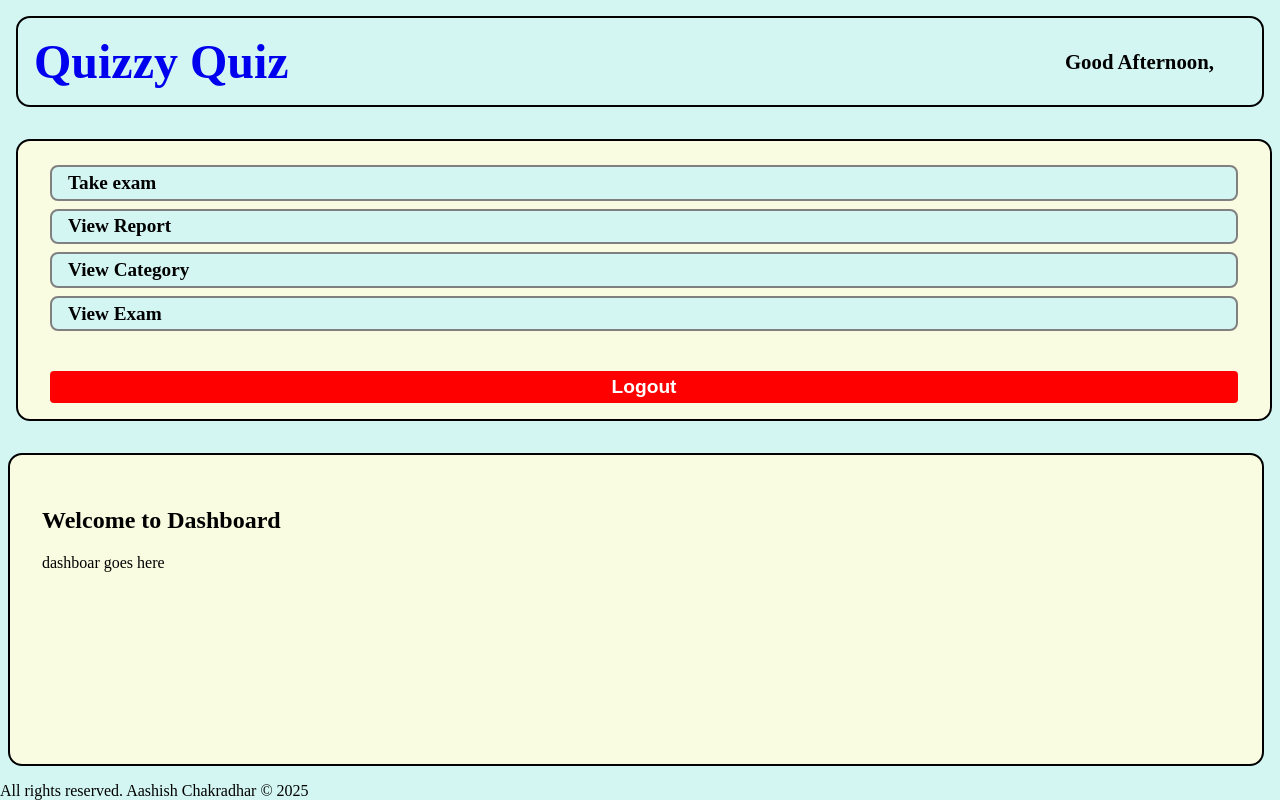
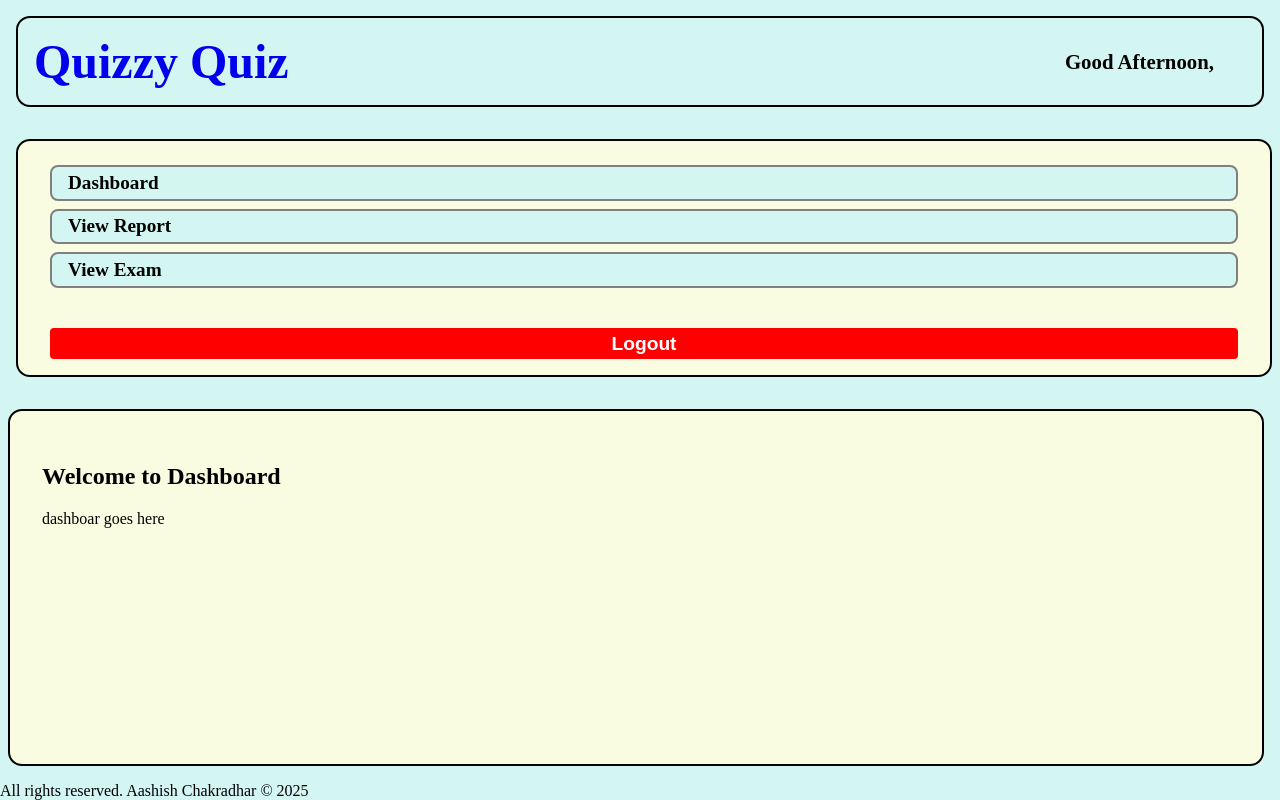
Before and after one commit to aashishChakradhar/quizApp, a React (Create React App) app in the folder frontend/: page / in a window 1280 px wide. Built offline with nearby package versions, Linux system fonts and the light colour scheme; no server answers.

Commit message:
removing category view for student user

```diff
--- a/frontend/src/components/sidebar.jsx
+++ b/frontend/src/components/sidebar.jsx
@@ -10,14 +10,14 @@ export default function Sidebar(props) {
     <div id="sidebar">
       <ul>
         <li>
-          <Link to="/test">Take exam</Link>
+          <Link to="/dashboard">Dashboard</Link>
         </li>
         <li>
           <Link to="/records/view">View Report</Link>
         </li>
-        <li>
+        {/* <li>
           <Link to="/category">View Category</Link>
-        </li>
+        </li> */}
         <li>
           <Link to="/exams">View Exam</Link>
         </li>
```
